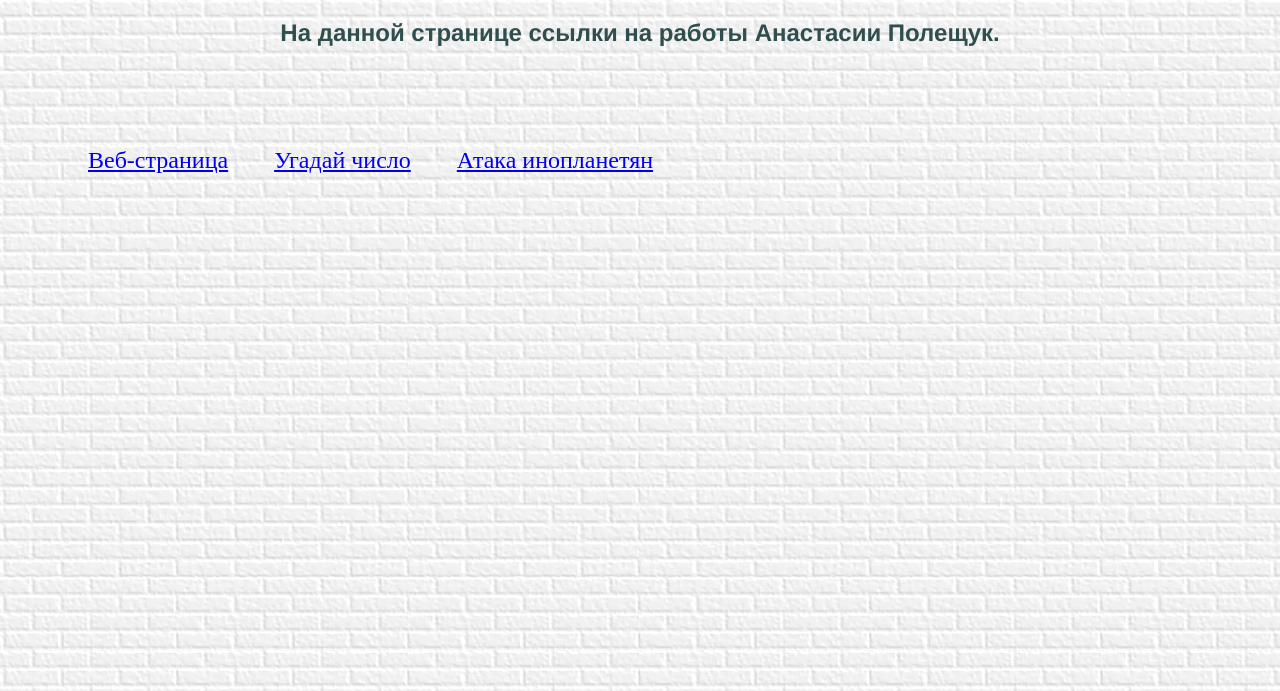
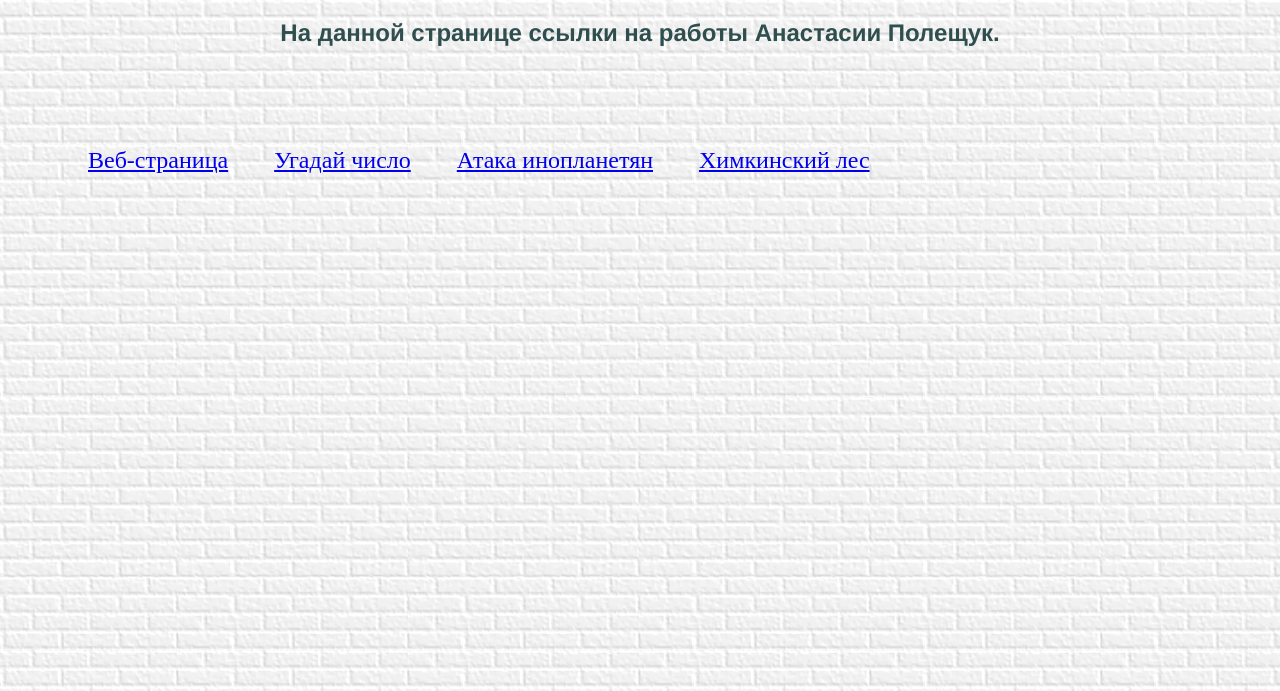
Before and after one commit to nastipoles/nastimain.github.io, a plain HTML site: page index.html in a window 1280 px wide. Shown: the part 109-800 px from the top of the page. Drawn offline with Linux system fonts and the light colour scheme.

Commit message:
initial commit

```diff
--- a/index.html
+++ b/index.html
@@ -16,6 +16,7 @@
 <a href="https://nastipoles.github.io/nastipoles1.github.io/">Угадай число</a>
 
 <a href="https://nastipoles.github.io/nastiatta.github.io/">Атака инопланетян</a>
+<a href=" https://nastipoles.github.io/nastihimki.github.io/">Химкинский лес</a>
 
 </ul>
 </body>
```
